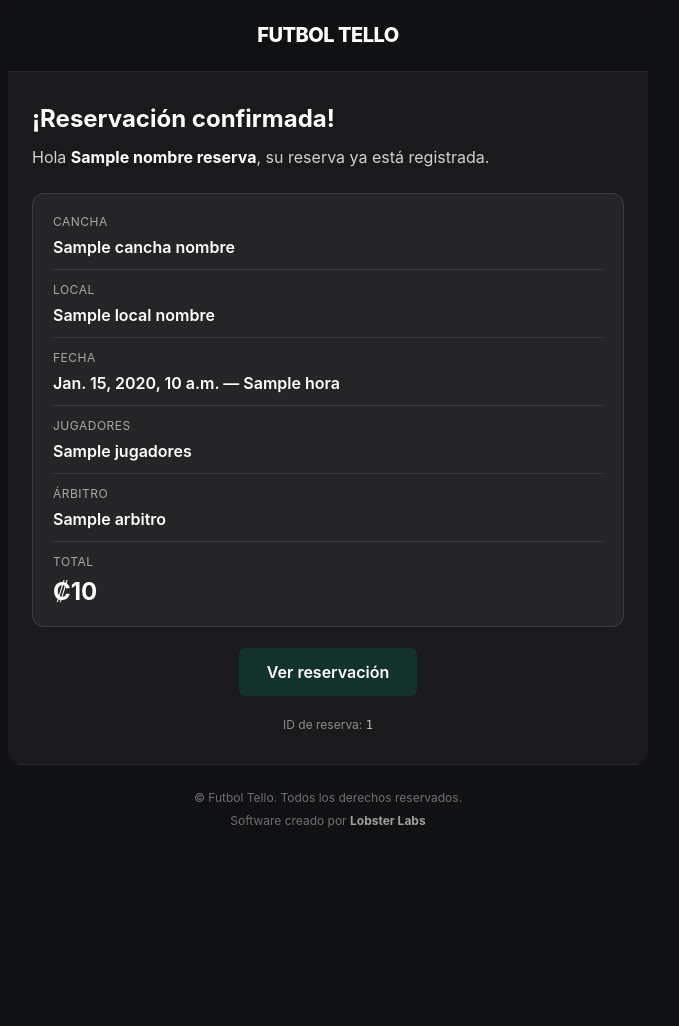
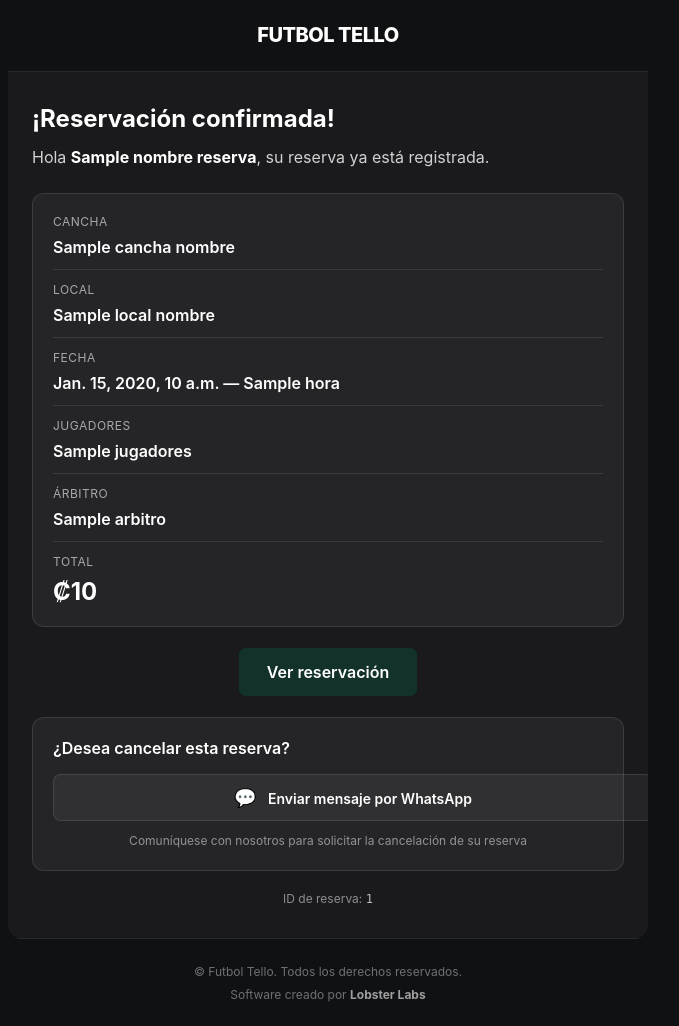
Before and after one commit to rouge2203/django-lobster-backend, a Django app: template lobster_api/templates/email_templates/tellos/reservation_confirmation.html in a window 1280 px wide. Shown: the part 25-1051 px from the top of the page, without its empty margins (312-991 px from the left). Before the commit the page ends 853 px from the top, so only its background shows below. Run offline with Django 4.2, Linux system fonts and the light colour scheme; the template is opened without the code that fills it: most values are stand-ins (such as "Sample title", 1, 10 or a date in 2020).

Commit message:
feat: Add cancellation section to reservation confirmation email template with WhatsApp messaging option

```diff
--- a/lobster_api/templates/email_templates/tellos/reservation_confirmation.html
+++ b/lobster_api/templates/email_templates/tellos/reservation_confirmation.html
@@ -397,6 +397,74 @@
                   </tr>
                 </table>
 
+                <!-- Cancellation Section -->
+                <div
+                  style="
+                    background: rgba(255, 255, 255, 0.05);
+                    border: 1px solid rgba(255, 255, 255, 0.1);
+                    border-radius: 12px;
+                    padding: 20px;
+                    margin-bottom: 20px;
+                  "
+                >
+                  <h3
+                    style="
+                      margin: 0 0 16px 0;
+                      color: #ffffff;
+                      font-size: 16px;
+                      font-weight: 600;
+                    "
+                  >
+                    ¿Desea cancelar esta reserva?
+                  </h3>
+                  <table
+                    width="100%"
+                    cellpadding="0"
+                    cellspacing="0"
+                    style="margin-bottom: 12px"
+                  >
+                    <tr>
+                      <td align="center">
+                        <a
+                          href="https://wa.me/50688888888?text=Hola,%20quisiera%20cancelar%20mi%20reserva%20:"
+                          target="_blank"
+                          rel="noopener noreferrer"
+                          style="
+                            display: inline-block;
+                            background: rgba(255, 255, 255, 0.05);
+                            border: 1px solid rgba(255, 255, 255, 0.1);
+                            color: #ffffff;
+                            text-decoration: none;
+                            padding: 12px 24px;
+                            border-radius: 8px;
+                            font-weight: 600;
+                            font-size: 14px;
+                            width: 100%;
+                            text-align: center;
+                          "
+                        >
+                          <span style="font-size: 18px; margin-right: 8px"
+                            >💬</span
+                          >
+                          Enviar mensaje por WhatsApp
+                        </a>
+                      </td>
+                    </tr>
+                  </table>
+                  <p
+                    style="
+                      margin: 0;
+                      color: rgba(255, 255, 255, 0.5);
+                      font-size: 12px;
+                      text-align: center;
+                      line-height: 1.4;
+                    "
+                  >
+                    Comuníquese con nosotros para solicitar la cancelación de su
+                    reserva
+                  </p>
+                </div>
+
                 <!-- Footer -->
                 <p
                   style="
```
